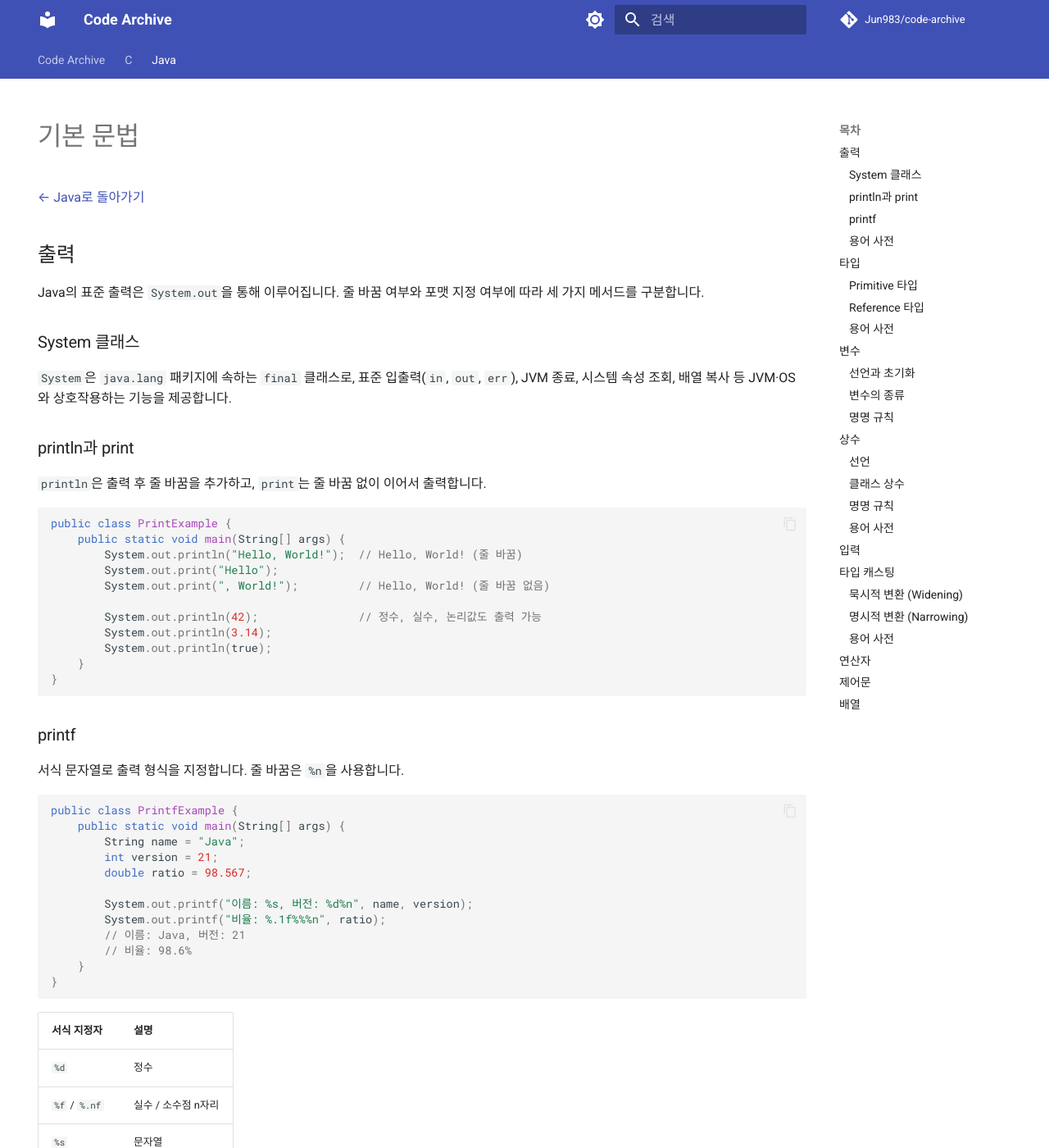
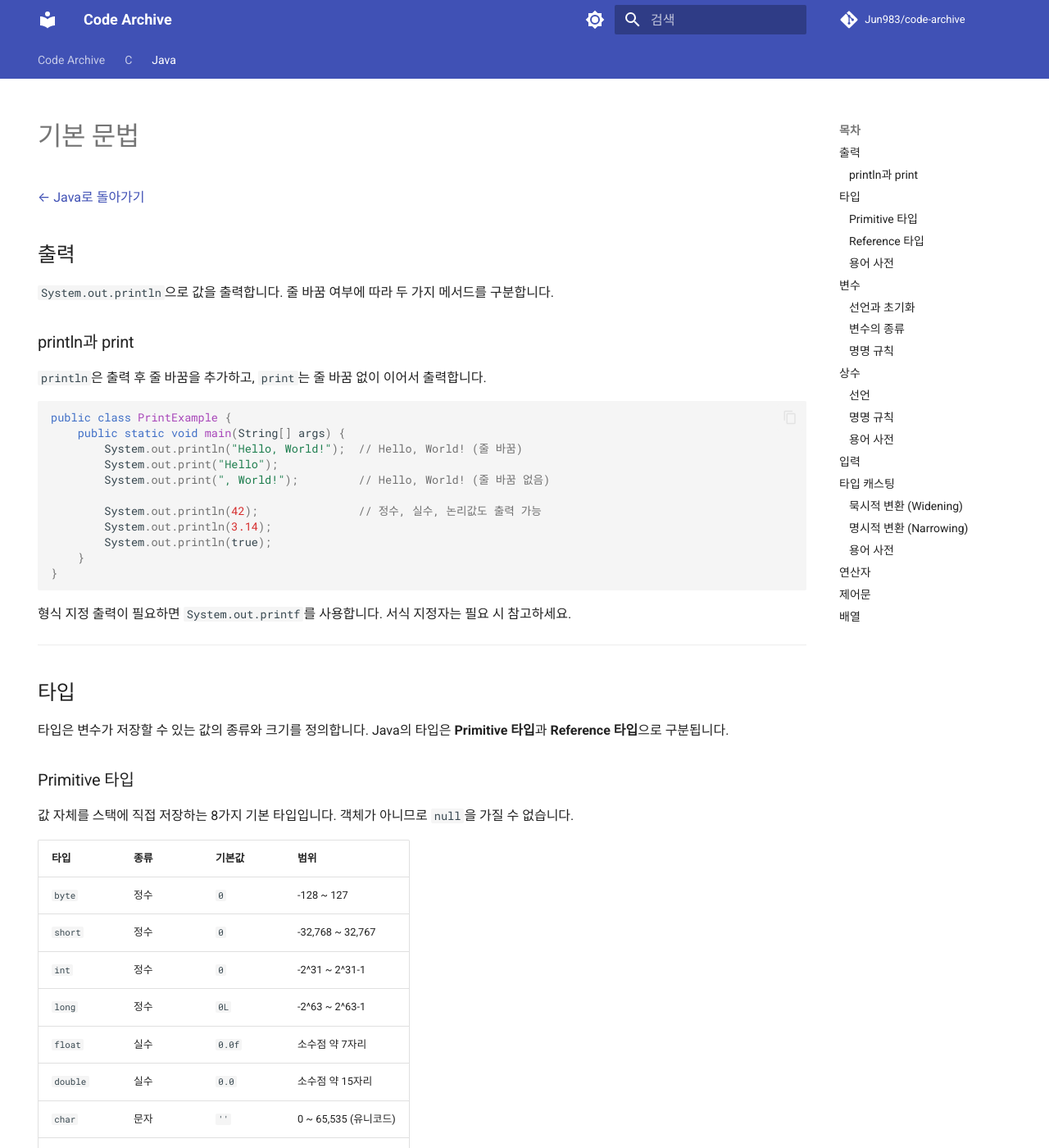
Before and after one commit to Jun983/code-archive, an MkDocs documentation site: the page built from docs/java/syntax.md, in a window 1280 px wide and 1400 px high. Shown: the whole window at 82% size. Built offline with MkDocs 1.6.1 and Material for MkDocs 9.7.7, drawn with Linux system fonts in a browser that asks for light colours; comment, search, counter and statistics services are not loaded; some of the changed text lies outside the part shown.

Commit message:
refactor(java): 초보자 불필요 내용 제거 및 블록인용 형식 통일
Co-Authored-By: Claude Sonnet 4.6 <noreply@anthropic.com>

````diff
--- a/docs/java/syntax.md
+++ b/docs/java/syntax.md
@@ -9,11 +9,7 @@ hide:
 
 ## 출력
 
-Java의 표준 출력은 `System.out`을 통해 이루어집니다. 줄 바꿈 여부와 포맷 지정 여부에 따라 세 가지 메서드를 구분합니다.
-
-### System 클래스
-
-`System`은 `java.lang` 패키지에 속하는 `final` 클래스로, 표준 입출력(`in`, `out`, `err`), JVM 종료, 시스템 속성 조회, 배열 복사 등 JVM·OS와 상호작용하는 기능을 제공합니다.
+`System.out.println`으로 값을 출력합니다. 줄 바꿈 여부에 따라 두 가지 메서드를 구분합니다.
 
 ### println과 print
 
@@ -33,38 +29,7 @@ public class PrintExample {
 }
 ```
 
-### printf
-
-서식 문자열로 출력 형식을 지정합니다. 줄 바꿈은 `%n`을 사용합니다.
-
-```java
-public class PrintfExample {
-    public static void main(String[] args) {
-        String name = "Java";
-        int version = 21;
-        double ratio = 98.567;
-
-        System.out.printf("이름: %s, 버전: %d%n", name, version);
-        System.out.printf("비율: %.1f%%%n", ratio);
-        // 이름: Java, 버전: 21
-        // 비율: 98.6%
-    }
-}
-```
-
-| 서식 지정자 | 설명 |
-|------------|------|
-| `%d` | 정수 |
-| `%f` / `%.nf` | 실수 / 소수점 n자리 |
-| `%s` | 문자열 |
-| `%c` | 문자(`char`) |
-| `%b` | 논리값(`boolean`) |
-| `%n` | 줄 바꿈 (OS 독립적) |
-
-### 용어 사전
-
-- **패키지(Package)** — 관련 클래스와 인터페이스를 묶는 네임스페이스입니다. `java.lang` 패키지는 자동으로 import되어 `System`, `String`, `Math` 등을 별도 선언 없이 사용할 수 있습니다.
-- **System.out** — `System` 클래스의 정적 필드로, `PrintStream` 타입의 표준 출력 스트림입니다.
+형식 지정 출력이 필요하면 `System.out.printf`를 사용합니다. 서식 지정자는 필요 시 참고하세요.
 
 ---
 
@@ -130,13 +95,7 @@ public class VariableExample {
 
 ### 변수의 종류
 
-| 종류 | 선언 위치 | 직접 초기화 필요 | 생존 주기 |
-|------|-----------|-----------------|-----------|
-| 지역 변수 | 메서드·블록 내부 | O | 블록 종료 시 소멸 |
-| 인스턴스 변수 | 클래스 내부 (`static` 제외) | X (기본값 자동) | 객체 소멸 시 소멸 |
-| 클래스 변수 | 클래스 내부, `static` 선언 | X (기본값 자동) | 프로그램 종료 시 소멸 |
-
-> 인스턴스 변수와 클래스 변수는 [클래스와 객체](class-object.md) 섹션에서 자세히 다룹니다.
+> 변수는 선언 위치에 따라 지역 변수·인스턴스 변수·클래스 변수로 구분됩니다. [클래스와 객체](class-object.md)에서 다룹니다.
 
 ### 명명 규칙
 
@@ -174,22 +133,7 @@ public class ConstantExample {
 }
 ```
 
-### 클래스 상수
-
-클래스 전체에서 공유되는 상수는 `static final`로 선언합니다.
-
-```java
-public class MathConstants {
-    public static final double PI    = 3.14159265358979;
-    public static final double EULER = 2.71828182845905;
-
-    public static void main(String[] args) {
-        double radius = 5.0;
-        double area = MathConstants.PI * radius * radius;  // 클래스명.상수명
-        System.out.println(area);
-    }
-}
-```
+> 클래스 전체에서 공유하는 상수(`static final`)는 [클래스와 객체](class-object.md)에서 다룹니다.
 
 ### 명명 규칙
 
@@ -207,7 +151,7 @@ public class ConstantNamingExample {
 
 ### 용어 사전
 
-- **final** — 변수에 붙이면 최초 할당 이후 재할당을 금지합니다. 메서드에 붙이면 오버라이딩, 클래스에 붙이면 상속을 금지합니다.
+- **final** — 변수에 붙이면 최초 할당 이후 재할당을 금지합니다.
 
 ---
 
````
